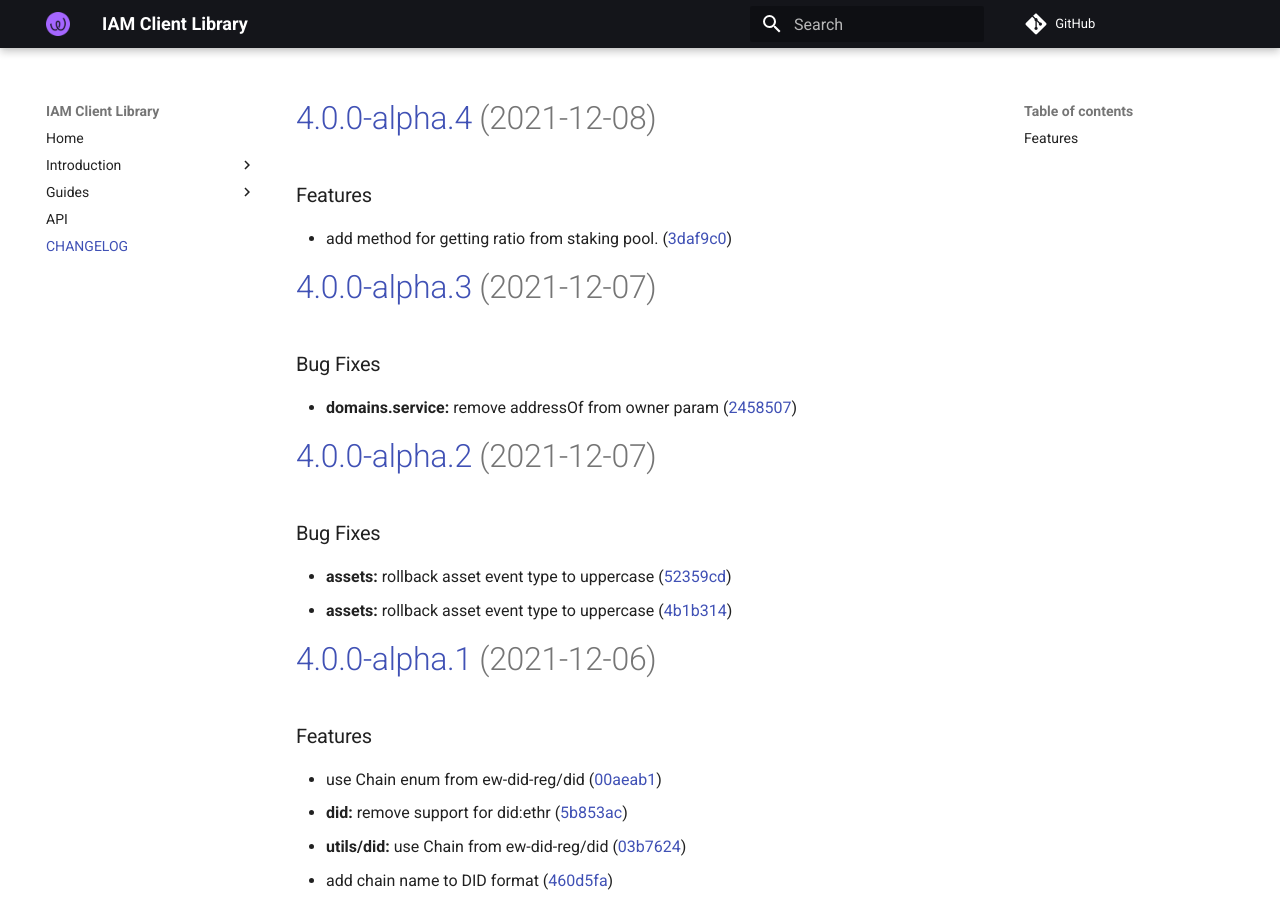
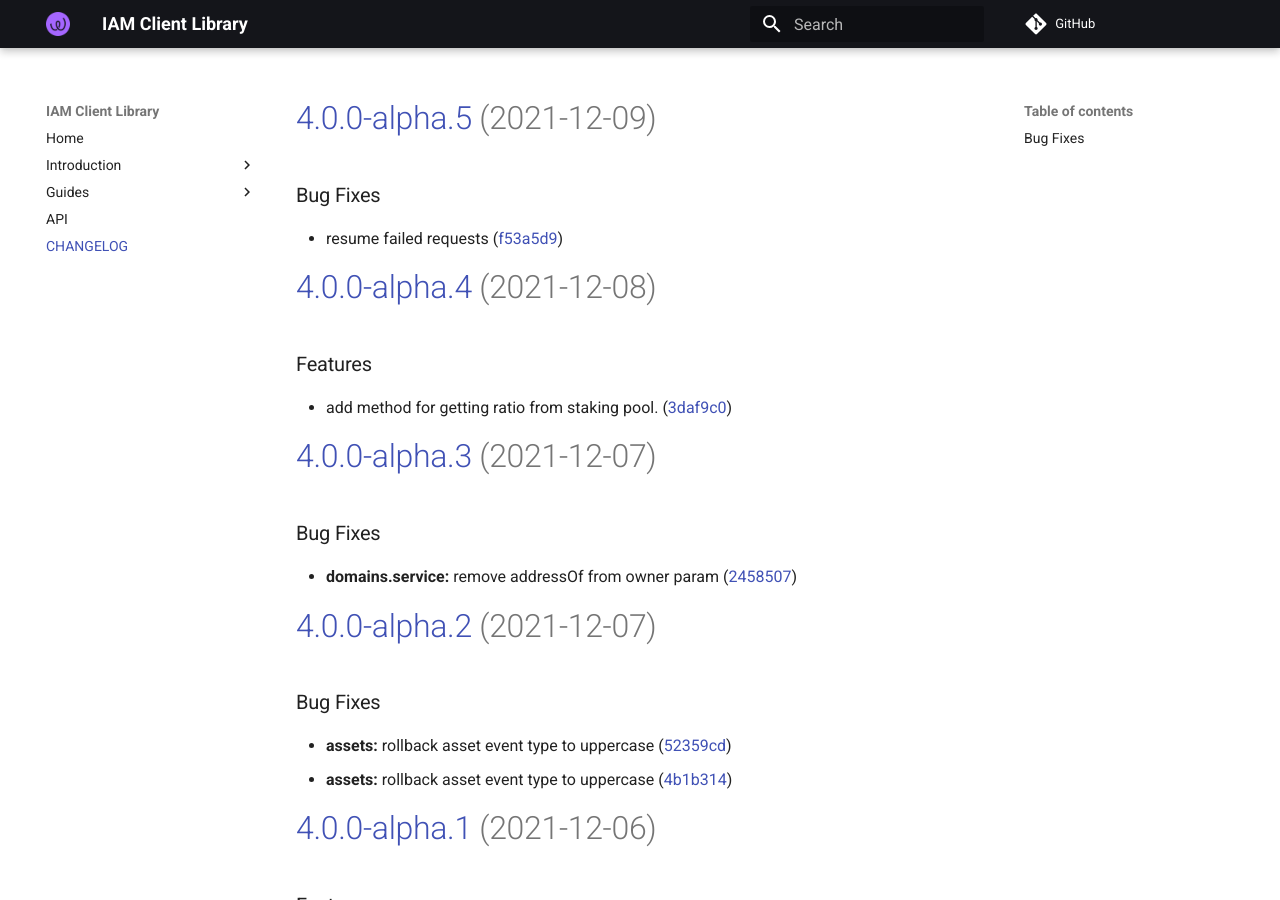
Before and after one commit to energywebfoundation/iam-client-lib, an MkDocs documentation site: the page built from docs/CHANGELOG.md, in a window 1280 px wide and 900 px high. Built offline with MkDocs 1.6.1 and Material for MkDocs 9.7.7, drawn with Linux system fonts in a browser that asks for light colours; comment, search, counter and statistics services are not loaded.

Commit message:
chore(release): 4.0.0-alpha.5 [skip ci]
# [4.0.0-alpha.5](https://github.com/energywebfoundation/iam-client-lib/compare/v4.0.0-alpha.4...v4.0.0-alpha.5) (2021-12-09)

### Bug Fixes

* resume failed requests ([f53a5d9](https://github.com/energywebfoundation/iam-client-lib/commit/f53a5d972963b801e334a862f5a80bc4abb46d9b))

```diff
--- a/docs/CHANGELOG.md
+++ b/docs/CHANGELOG.md
@@ -1,3 +1,10 @@
+# [4.0.0-alpha.5](https://github.com/energywebfoundation/iam-client-lib/compare/v4.0.0-alpha.4...v4.0.0-alpha.5) (2021-12-09)
+
+
+### Bug Fixes
+
+* resume failed requests ([f53a5d9](https://github.com/energywebfoundation/iam-client-lib/commit/f53a5d972963b801e334a862f5a80bc4abb46d9b))
+
 # [4.0.0-alpha.4](https://github.com/energywebfoundation/iam-client-lib/compare/v4.0.0-alpha.3...v4.0.0-alpha.4) (2021-12-08)
 
 
--- a/package.json
+++ b/package.json
@@ -1,6 +1,6 @@
 {
     "name": "iam-client-lib",
-    "version": "4.0.0-alpha.4",
+    "version": "4.0.0-alpha.5",
     "description": "Library for Decentralized Identity and Access Management",
     "main": "dist/index.js",
     "module": "dist/index.esm.js",
```
